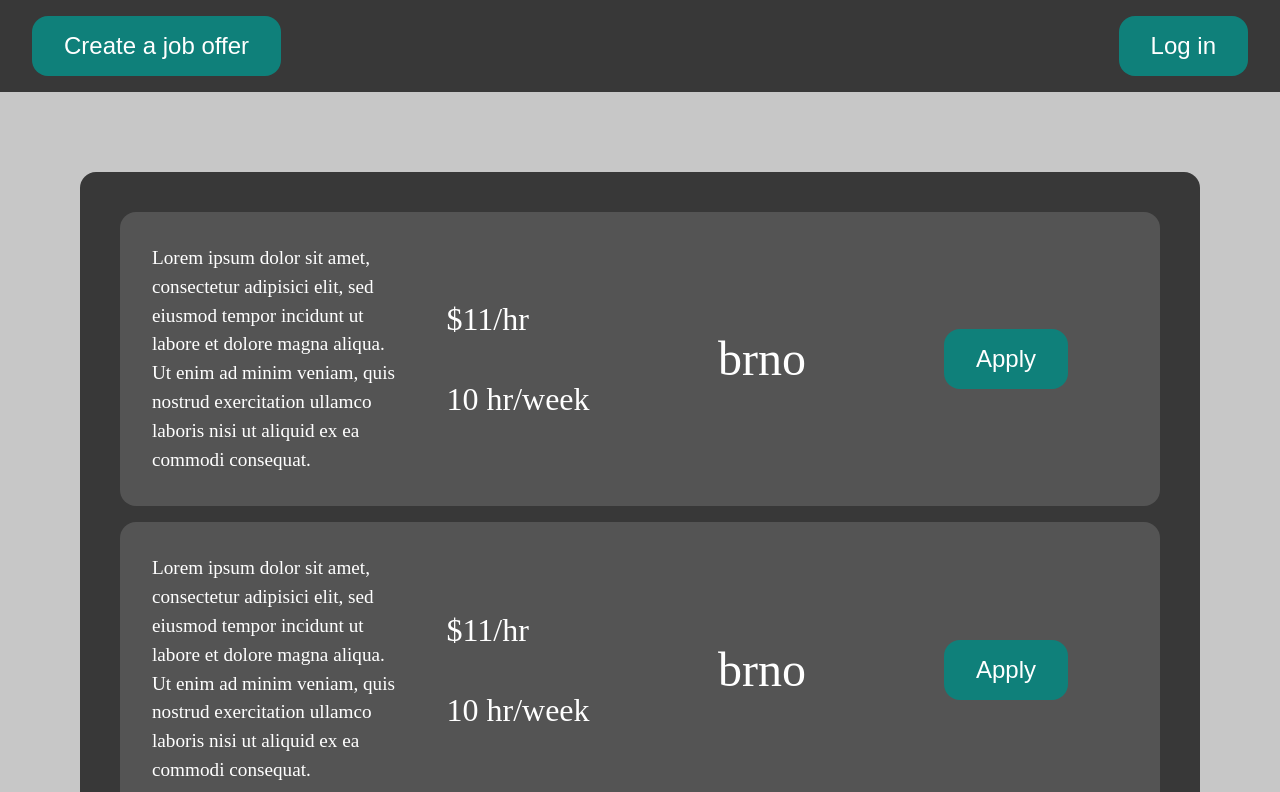
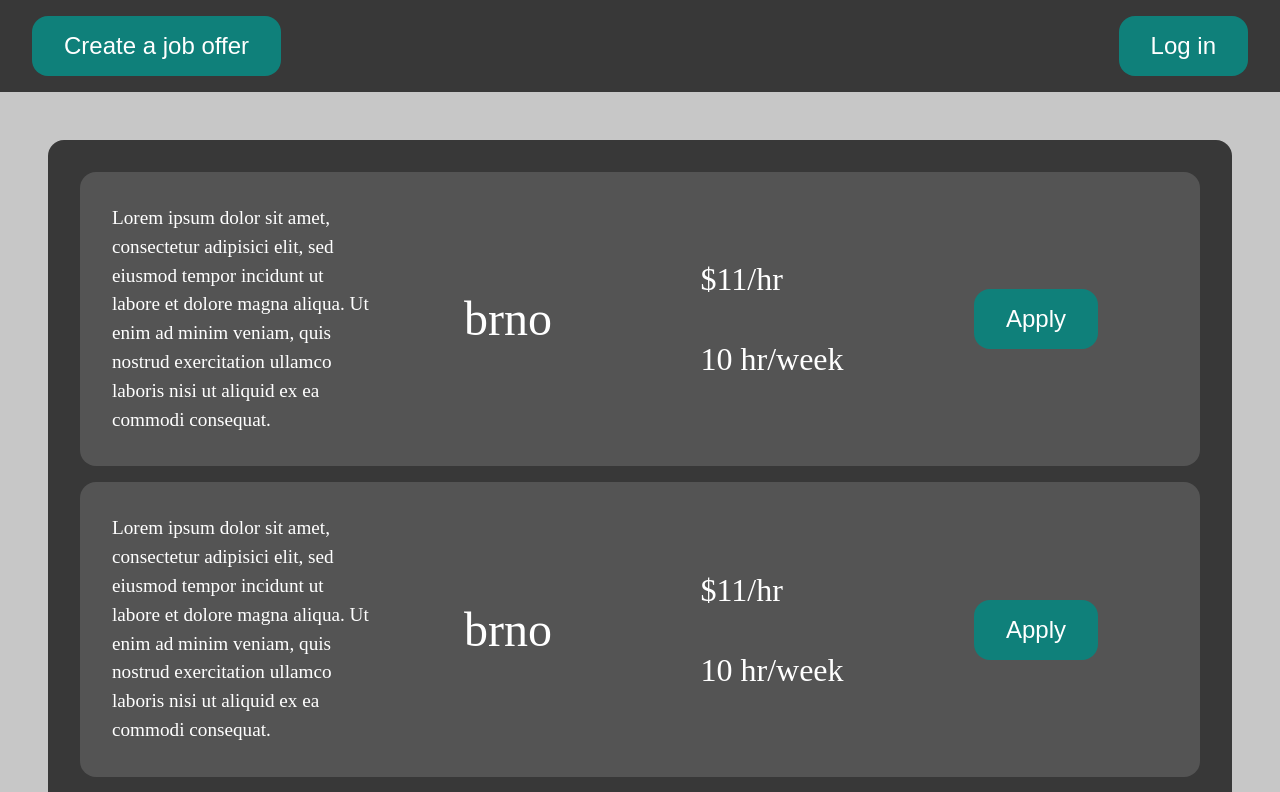
Before and after one commit to adam-oprchal/Part-time-jobs, a React (Vite) app in the folder workspace/frontend/: page / in a window 1280 px wide. Shown: the top 792 px of the page. Built offline with nearby package versions, Linux system fonts and the light colour scheme.

Commit message:
feat: responsive posts section

```diff
--- a/workspace/frontend/src/components/Post/Post.tsx
+++ b/workspace/frontend/src/components/Post/Post.tsx
@@ -26,7 +26,7 @@ export const Post = ({
         <p>{hours} hr/week</p>
       </div>
       <div className="post__location">{location}</div>
-      <Button label="Apply" />
+      <Button label="Apply" className="post__button" />
     </div>
   );
 };
--- a/workspace/frontend/src/components/Post/post.css
+++ b/workspace/frontend/src/components/Post/post.css
@@ -1,22 +1,55 @@
 .post {
   background-color: var(--color-light-grey);
-  padding: 2rem;
-  margin: 1rem;
+  padding: 1rem;
+  margin: 0.5rem;
   border-radius: 1rem;
   display: grid;
-  grid-template-columns: 1fr 1fr 1fr 1fr;
+  grid-template-columns: 1fr 1fr;
+  grid-template-rows: 1fr 0.5fr 0.3fr;
+  grid-template-areas:
+    'description description'
+    'location numbers'
+    'button button';
   align-items: center;
   justify-items: center;
 }
 
 .post__description {
-  font-size: 1.2rem;
+  grid-area: description;
 }
 
 .post__location {
-  font-size: 3rem;
+  font-size: 1.5rem;
+  grid-area: location;
 }
 
 .post__numbers {
-  font-size: 2rem;
+  font-size: 1rem;
+  grid-area: numbers;
 }
+
+.post__button {
+  grid-area: button;
+}
+
+@media screen and (min-width: 1000px) {
+  .post {
+    padding: 2rem;
+    margin: 1rem;
+    grid-template-columns: 1fr 1fr 1fr 1fr;
+    grid-template-rows: 1fr;
+    grid-template-areas: 'description location numbers button';
+  }
+
+  .post__description {
+    font-size: 1.2rem;
+  }
+
+  .post__location {
+    font-size: 3rem;
+  }
+
+  .post__numbers {
+    font-size: 2rem;
+  }
+}
--- a/workspace/frontend/src/components/PostsSection/postsSection.css
+++ b/workspace/frontend/src/components/PostsSection/postsSection.css
@@ -1,6 +1,13 @@
 .posts {
   background-color: var(--color-dark-grey);
-  margin: 5rem;
-  padding: 1.5rem;
+  margin: 1rem;
+  padding: 0.3rem;
   border-radius: 1rem;
 }
+
+@media screen and (min-width: 550px) {
+  .posts {
+    margin: 3rem;
+    padding: 1rem;
+  }
+}
```
